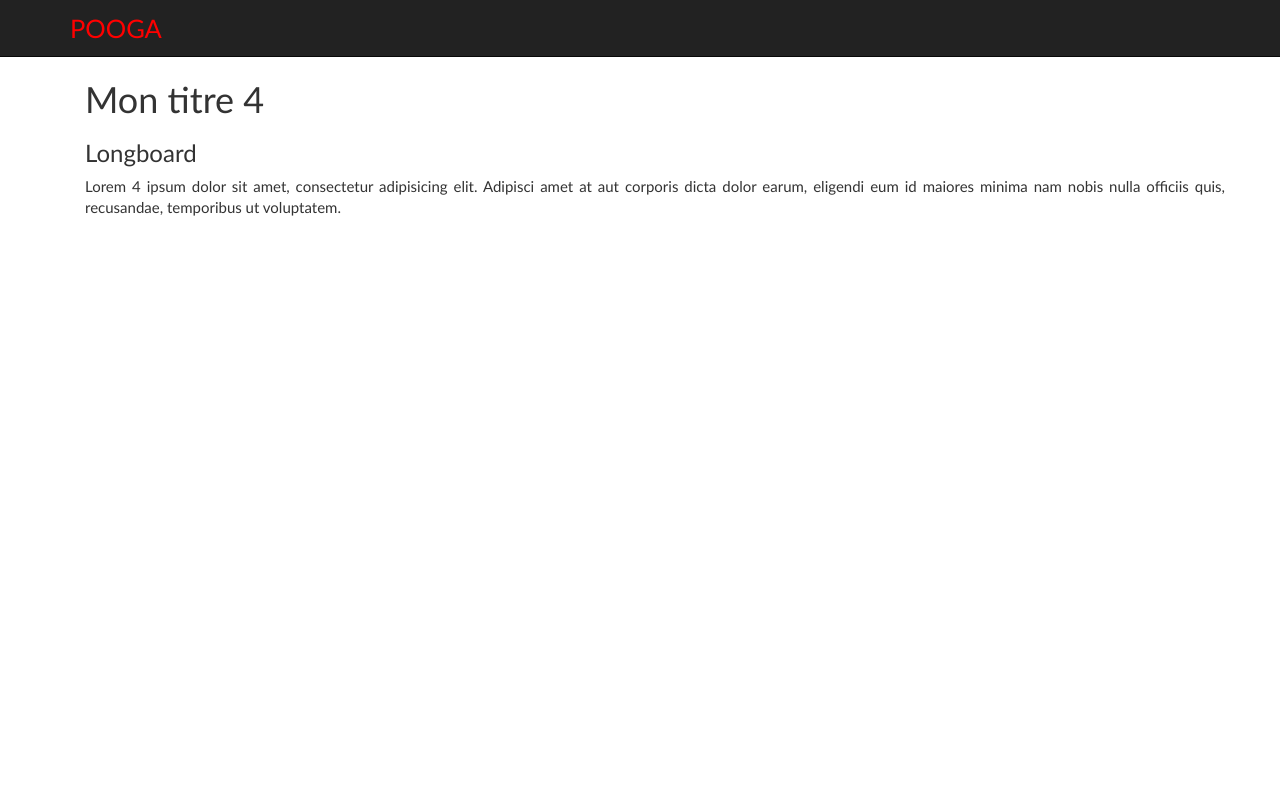
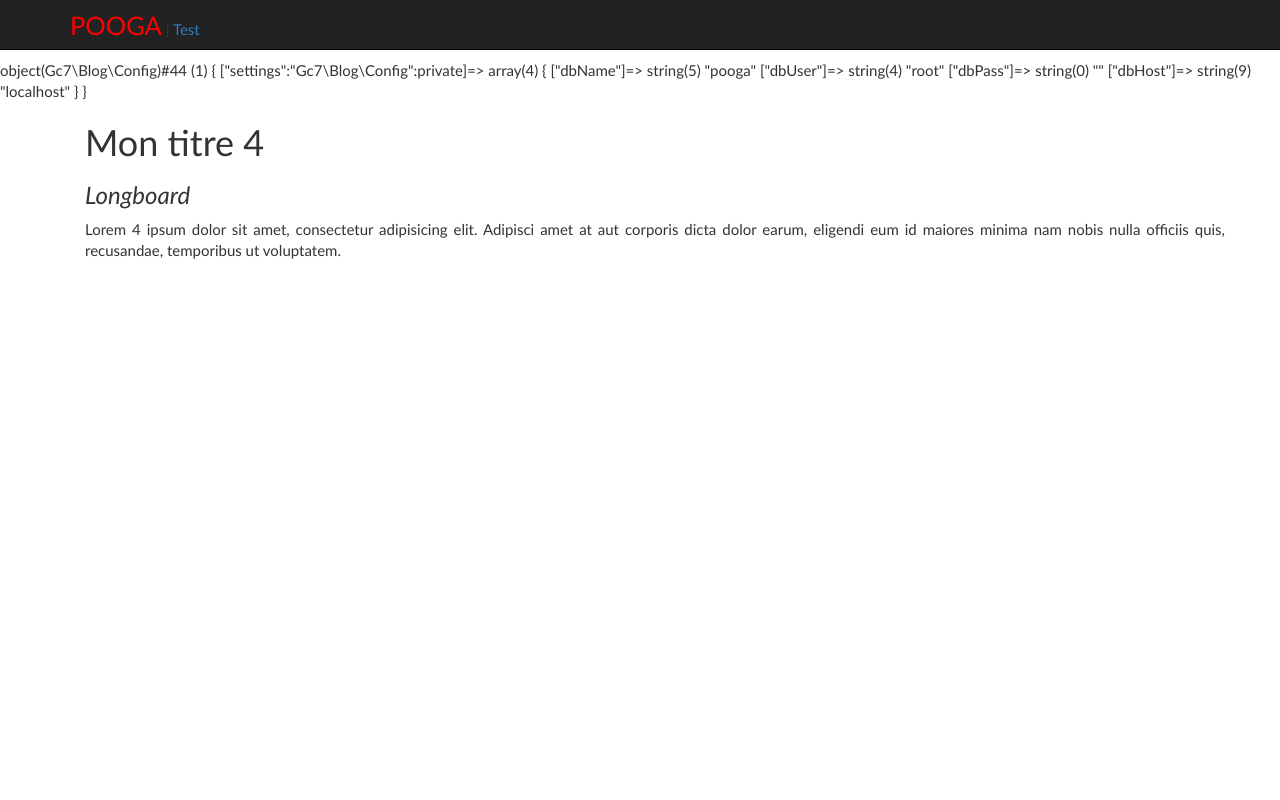
Before and after one commit to c57fr/pooga, a PHP site: page /?p=article&id=4 in a window 1280 px wide. Run offline with PHP 8.4, Linux system fonts and the light colour scheme; data comes from the database, SQL or seed files in the repository.

Commit message:
Add page test

```diff
--- a/blog/app/App.php
+++ b/blog/app/App.php
@@ -3,46 +3,59 @@
 
 class App {
 
-	const DB_NAME = 'pooga';
-	const DB_USER = 'root';
-	const DB_PASS = '';
-	const DB_HOST = 'localhost';
+	public         $title = 'POOGA';
+	private static $_instance;
+	private static $database;
+	static         $confs;
 
-	private static $database;
-	private static $title = 'POOGA';
+	/**
+	 * App constructor.
+	 */
+	private function __construct()
+	{
+		//$app    = $this->getInstance();
+		self::$confs = Config::getInstance();
+		var_dump( self::$confs );
+	}
+
+	static public function getInstance()
+	{
+		if ( null === self::$_instance ) {
+			self::$_instance = new App;
+		}
+
+		return self::$_instance;
+	}
 
 
 	public static function getDb()
 	{
 		if ( null === self::$database ) {
-			self::$database = new Database( [
-				                                'dbName' => self::DB_NAME,
-				                                'dbUser' => self::DB_USER,
-				                                'dbPass' => self::DB_PASS,
-				                                'dbHost' => self::DB_HOST
-			                                ] );
+			self::$database = new Database();
 		}
 
 		return self::$database;
 	}
 
-	public static function notFound()
-	{
-		header( "HTTP/1.0 404 Not Found" );
-		header( "Location:index.php?p=404" );
-	}
 
-	static public function getTitle()
-	{
-		return self::$title;
-	}
-
+	//
+	//publicstatic function notFound()
+	//{
+	//	header( "HTTP/1.0 404 Not Found" );
+	//	header( "Location:index.php?p=404" );
+	//}
+	//
+	//static public function getTitle()
+	//{
+	//	return self::$title;
+	//}
+	//
 	/**
 	 * @param mixed $title
 	 */
-	public static function setTitle( $title )
+	public function setTitle( $title )
 	{
-		self::$title = $title . ' | ' . self::$title;
+		$this->title = $title . ' | ' . $this->title;
 	}
 
 }
--- /dev/null
+++ b/blog/app/Config.php
@@ -0,0 +1,38 @@
+<?php namespace Gc7\Blog;
+
+class Config {
+
+	private $settings = [ ];
+
+	private static $_instance;
+
+
+	/**
+	 * Config constructor.
+	 */
+	private function __construct()
+	{
+		//$this->id = uniqid();
+		$this->settings = require dirname( __DIR__ ) . '/config/config.php';
+	}
+
+	public static function getInstance()
+	{
+		if ( null === self::$_instance ) {
+			self::$_instance = new Config();
+		}
+
+		return self::$_instance;
+	}
+
+	public function get( $key )
+	{
+		return $this->settings[ $key ] ?? null;
+	}
+
+	public function detailsKey($key)
+	{
+		return '$' . $key . ' = ' . $this->get($key);
+	}
+
+}
--- a/blog/app/Table/Article.php
+++ b/blog/app/Table/Article.php
@@ -40,7 +40,7 @@ ORDER BY ba.date DESC
 	public static function dernierParCategorie( $category_id )
 	{
 		return self::query( '
-SELECT * FROM blog_articles ba
+SELECT ba.id, ba.titre, ba.contenu, bc.categorie FROM blog_articles ba
 	LEFT JOIN blog_categories bc
 	ON categorie_id = bc.id
 WHERE categorie_id = ?
--- /dev/null
+++ b/blog/config/config.php
@@ -0,0 +1,7 @@
+<?php
+return [
+	'dbName' => 'pooga',
+	'dbUser' => 'root',
+	'dbPass' => '',
+	'dbHost' => 'localhost'
+];
--- /dev/null
+++ b/blog/demo/Car.php
@@ -0,0 +1,5 @@
+<?php namespace Gc7\Blog\Demo;
+
+class Car {
+
+}
--- a/blog/pages/article.php
+++ b/blog/pages/article.php
@@ -3,13 +3,12 @@
 
 use Gc7\Blog\App;
 use Gc7\Blog\Table\Article;
-use Gc7\Blog\Table\Categorie;
 
 $post = Article::find( $_GET[ 'id' ] );
 if ( ! $post ) {
 	App::notFound();
 }
-App::setTitle( $post->titre );
+$app->setTitle( $post->titre );
 
 //var_dump($post);
 ?>
@@ -17,7 +16,7 @@ App::setTitle( $post->titre );
 
 	<h1><?= $post->titre ?></h1>
 
-	<h3><?= $post->categorie ?></h3>
+	<h3><em><?= $post->categorie ?></em></h3>
 
 	<p><?= $post->contenu ?></p>
 
--- a/blog/pages/categorie.php
+++ b/blog/pages/categorie.php
@@ -9,7 +9,7 @@ $categorie = Categorie::find( $_GET[ 'id' ] );
 if ( ! $categorie ) {
 	App::notFound();
 }
-App::setTitle( $categorie->categorie );
+$app->setTitle( $categorie->categorie );
 $articles   = Article::dernierParCategorie( $_GET[ 'id' ] );
 $categories = Categorie::all();
 
@@ -22,6 +22,7 @@ $categories = Categorie::all();
 
 		<div class="col-sm-8">
 			<?php
+			//var_dump($articles);
 			foreach ( $articles as $post ): ?>
 				<h2><a href="<?= $post->url ?>"><?= $post->titre ?></a></h2>
 				<h4><em><?= $post->categorie ?></em></h4>
--- a/blog/pages/home.php
+++ b/blog/pages/home.php
@@ -6,7 +6,7 @@
 			<?php
 			use Gc7\Blog\App;
 
-			App::setTitle('Articles');
+			$app->title= 'Articles';
 			foreach ( \Gc7\Blog\Table\Article::getLast() as $post ): ?>
 
 				<h2><a href="<?= $post->url ?>"><?= $post->titre ?></a></h2>
--- a/blog/pages/template/default.php
+++ b/blog/pages/template/default.php
@@ -6,11 +6,10 @@
 	<meta name="viewport" content="width=device-width, initial-scale=1">
 	<meta name="description" content="">
 	<meta name="author" content="LC">
-	<title><?= \Gc7\Blog\App::getTitle() ?></title>
+	<title><?= $app->title ?></title>
 
 	<!-- Bootstrap core CSS -->
-	<link rel="stylesheet" href="https://maxcdn.bootstrapcdn.com/bootstrap/3.3.7/css/bootstrap.min.css"
-	      integrity="sha384-BVYiiSIFeK1dGmJRAkycuHAHRg32OmUcww7on3RYdg4Va+PmSTsz/K68vbdEjh4u" crossorigin="anonymous">
+	<link rel="stylesheet" href="https://maxcdn.bootstrapcdn.com/bootstrap/3.3.7/css/bootstrap.min.css">
 	<style>
 
 	</style>
@@ -19,16 +18,16 @@
 
 <body>
 
-
 <div class="navbar navbar-inverse navbar-fixed-top">
 	<div class="container">
-		<a class="brand" href="/"><p class="siteName">POOGA</p></a>
+		<a class="brand" href="/"><span class="siteName">POOGA</span></a>
+		 | <a href="/?p=test">Test</a>
 	</div>
-</div>
 </div>
 
 <div class="container">
 	<?= $content ?>
 </div>
+
 </body>
 </html>
--- a/blog/public/css/style.css
+++ b/blog/public/css/style.css
@@ -5,9 +5,10 @@ body {
 }
 
 .siteName {
+    display: inline-block;
     font-size: 1.7em;
     color: red;
-    padding-top: 10px;
+    padding-top: 7px;
 }
 
 p {
--- a/blog/public/index.php
+++ b/blog/public/index.php
@@ -1,12 +1,16 @@
 <?php
+
+use Gc7\Blog\App;
 use Gc7\Blog\Database;
+
+$app=App::getInstance();
 const BASE_DIR = './blog/';
 
 $p = $_GET[ 'p' ] ?? 'home';
 //var_dump($_GET);
 
 // Initialisation des objets
-//$db  = new Database();
+$db  = new Database();
 
 ob_start();
 if ( $p === 'home' ) {
@@ -17,7 +21,12 @@ elseif ( $p === 'article' ) {
 }
 elseif ( $p === 'categorie' ) {
 	require BASE_DIR . 'pages/categorie.php';
-}elseif ( $p === '404' ) {
+}
+elseif ( $p === 'test' ) {
+	echo 'ooo';
+	require BASE_DIR . 'public/test.php';
+}
+elseif ( $p === '404' ) {
 	echo '<h1>Cette page n\'existe pas !</h1>';
 }
 $content = ob_get_clean();
--- a/composer.json
+++ b/composer.json
@@ -11,7 +11,8 @@
       "Gc7\\": "src/",
       "Gc7\\HTML\\": "src/html/",
       "Gc7\\Personnage\\": "src/personnage/",
-      "Gc7\\Blog\\": "blog/app/"
+      "Gc7\\Blog\\": "blog/app/",
+      "Gc7\\Blog\\Demo\\": "blog/demo/"
     }
   },
   "require": {
```
Also changed, not shown: blog/demo/CarCitadine.php (added, +14 -0 lines), blog/public/test.php (added, +22 -0 lines).
